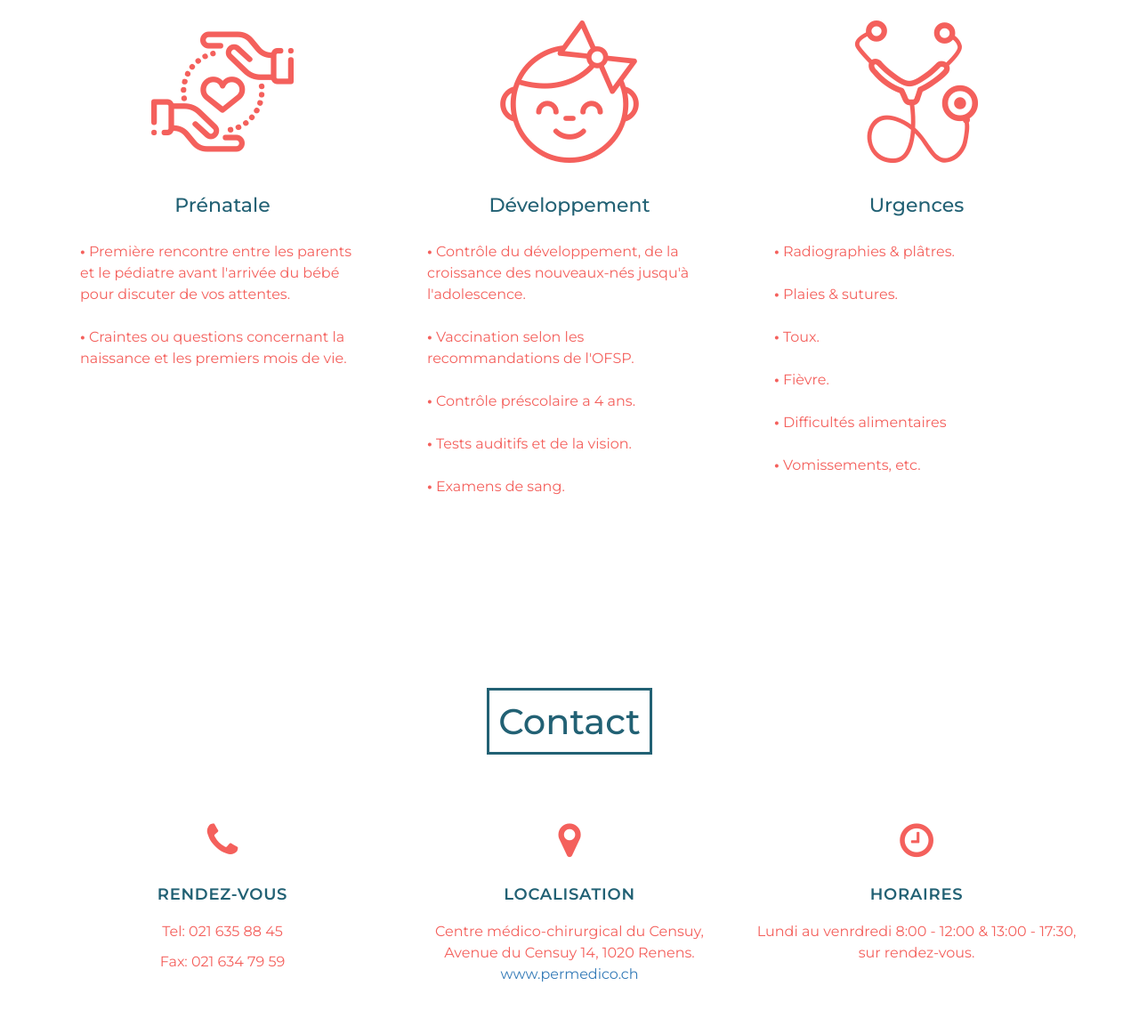
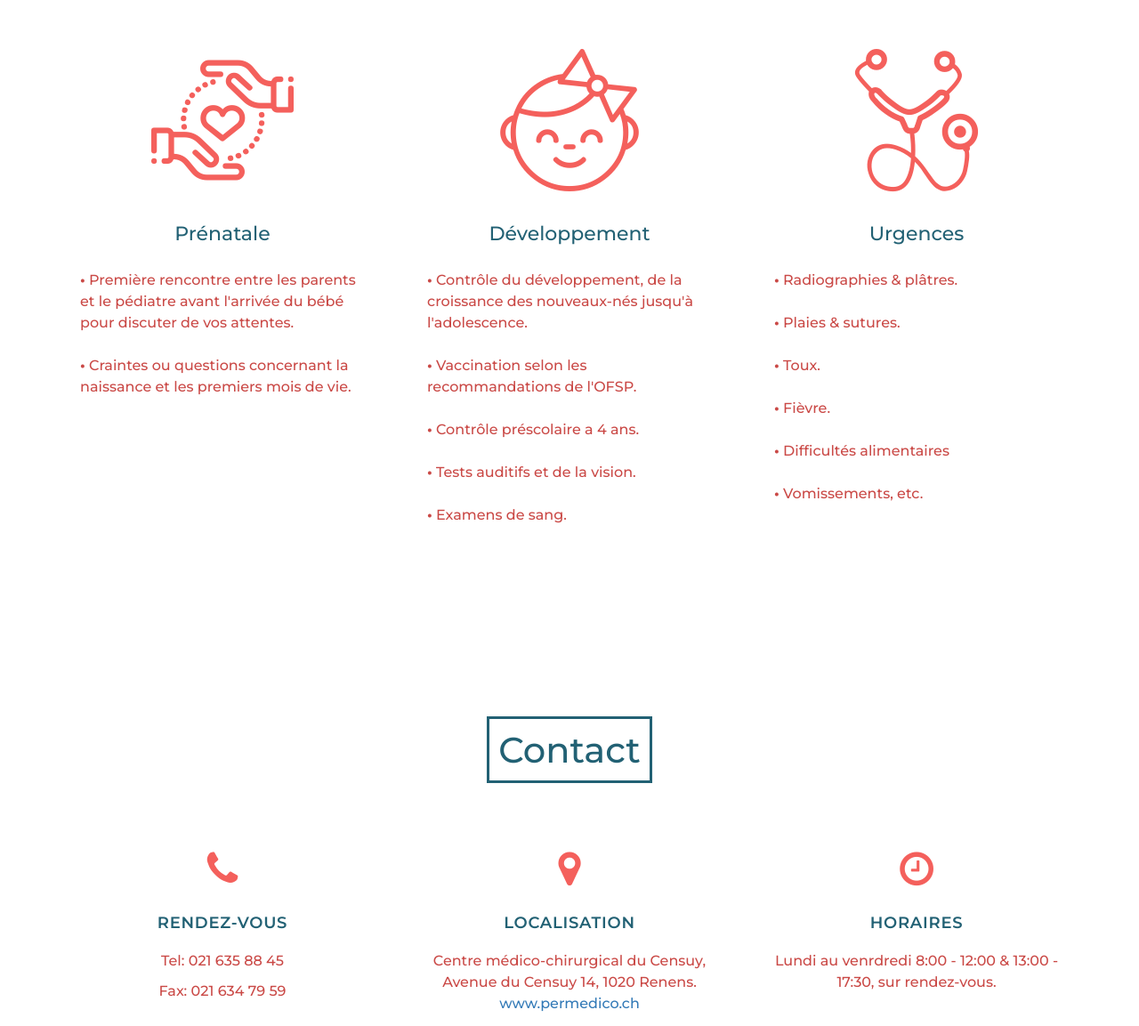
Before and after one commit to brodriguezge/pediatrie_rodriguez, a plain HTML site: page index.html in a window 1280 px wide. Shown: the part 1989-3142 px from the top of the page at 89% size. Drawn offline with Linux system fonts and the light colour scheme.

Commit message:
Change to a darker red, and to a bigger font-weight.

```diff
--- a/css/custom.css
+++ b/css/custom.css
@@ -704,7 +704,7 @@ a:focus{
 	color: #226174;
 	font-size: 18px;
 	line-height: 1.8em;
-	font-weight: 300;
+	font-weight: 425;
 	margin-bottom: 1.5em;
 }
 
@@ -739,8 +739,9 @@ a:focus{
 
 .programm-single p{
 	text-align: left;
-	color: #f4605c;
+	color: #ca4946;
 	line-height: 1.5em;
+	font-weight: 425;
 }
 
 .testimonial{
@@ -773,8 +774,9 @@ a:focus{
 
 .contact-info-single p{
 	font-size: 16px;
-	color: #f4605c;
+	color: #ca4946;
 	line-height: 1.5em;
+	font-weight: 425;
 }
 
 .contact-form{
@@ -890,7 +892,7 @@ footer{
 
 .siteinfo p{
 	font-size: 14px;
-	color: #f4605c;
+	color: #ca4946;
 	letter-spacing: 0.02em;
 }
 
```
